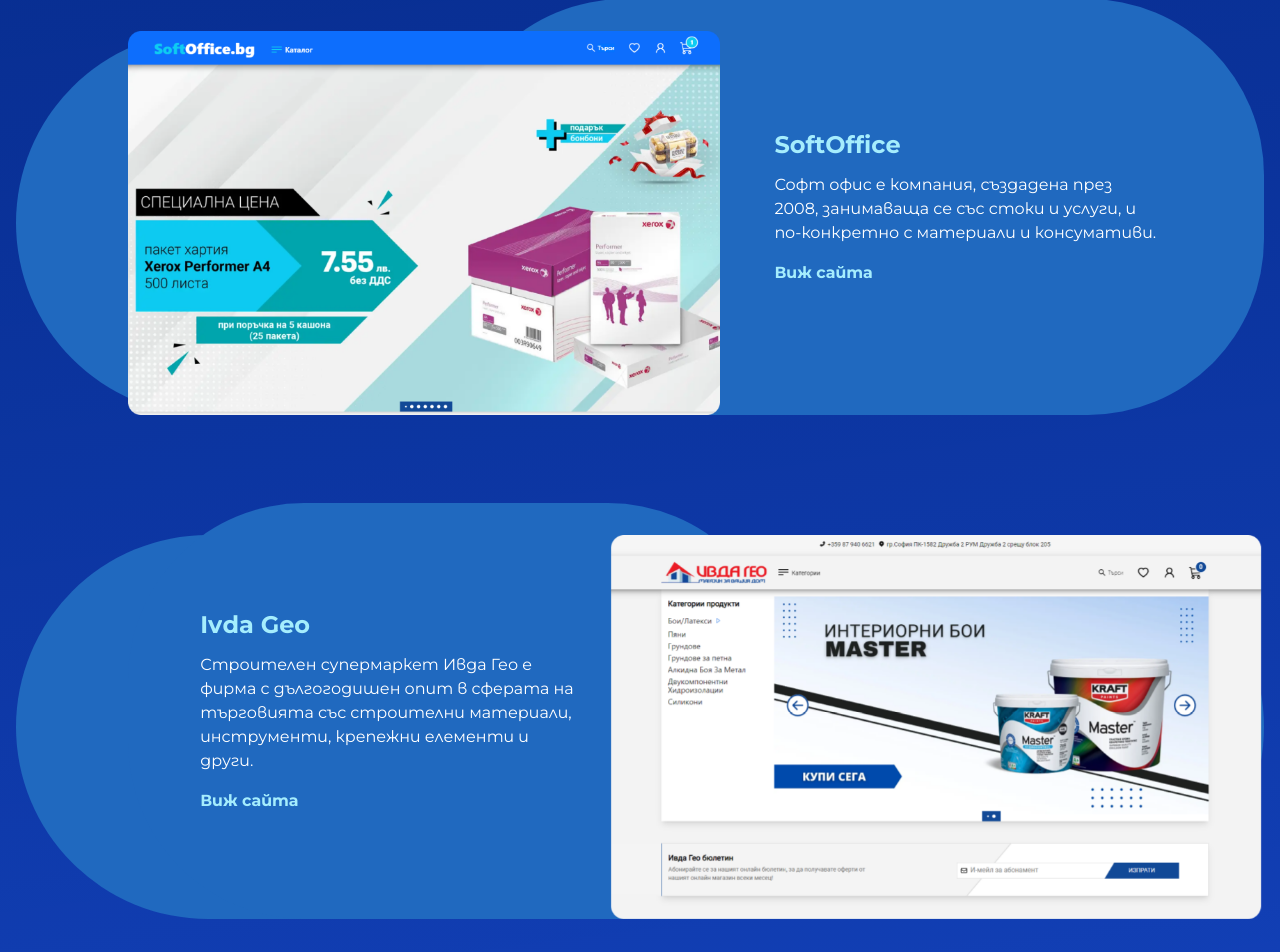
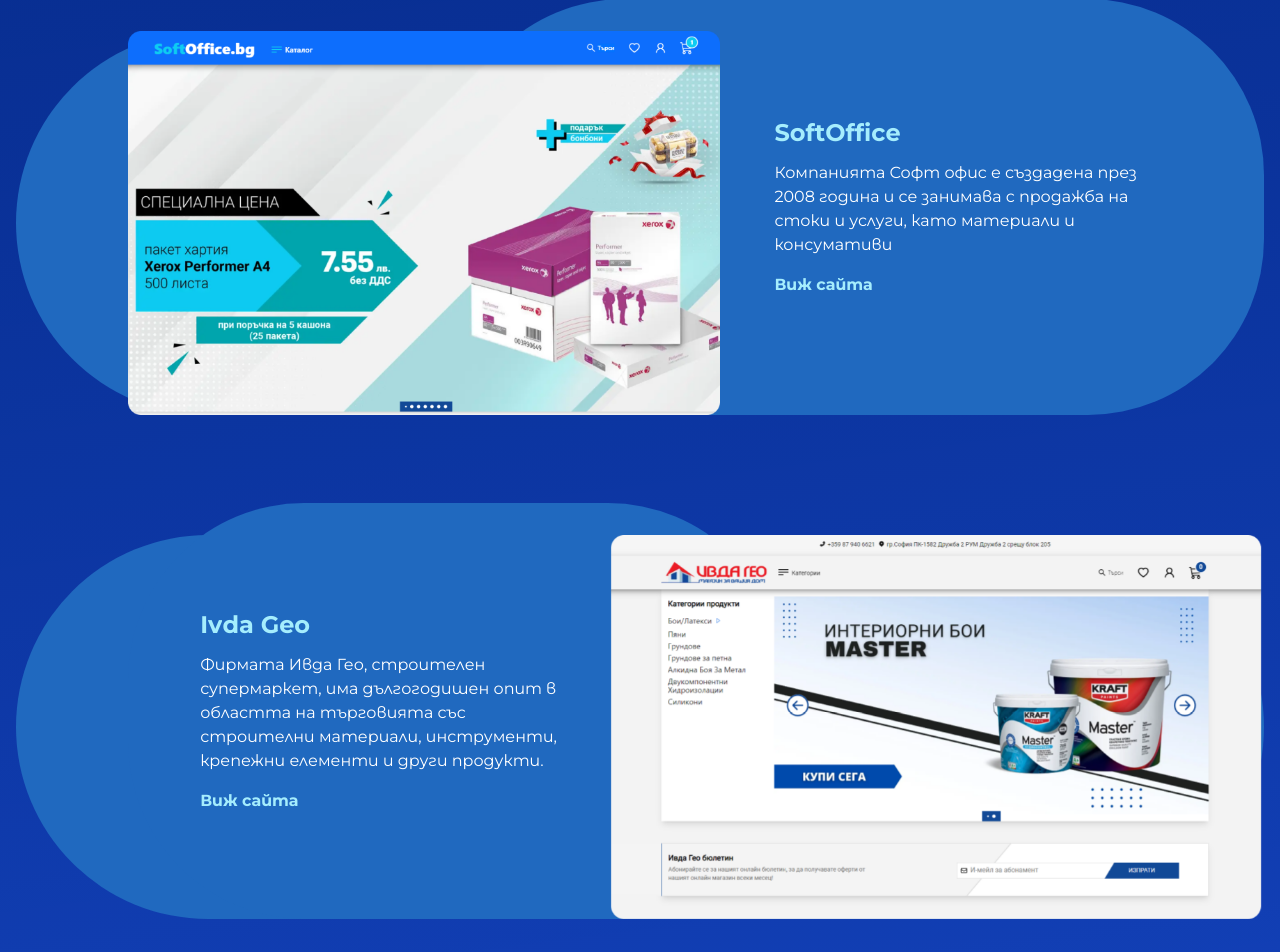
Before and after one commit to StroverIT/Strover, a Next.js app: page / in a window 1280 px wide. Shown: the part 3705-4657 px from the top of the page. Built offline with nearby package versions, Linux system fonts and the light colour scheme; a web font is replaced by a local one.

Commit message:
fixing text

```diff
--- a/components/indexPage/FirmsWhoTrust.js
+++ b/components/indexPage/FirmsWhoTrust.js
@@ -20,16 +20,13 @@ export default function FirmsWhoTrust() {
         <FirmsContainer
           imageUrl="/firms/softoffice.png"
           title="SoftOffice"
-          description={`   Софт офис е компания, създадена през 2008, занимаваща се със
-                стоки и услуги, и по-конкретно с материали и консумативи.`}
+          description={` Компанията Софт офис е създадена през 2008 година и се занимава с продажба на стоки и услуги, като материали и консумативи`}
           siteLink="https://softoffice.bg"
         />{" "}
         <FirmsContainer
           imageUrl="/firms/ivdageo.png"
           title="Ivda Geo"
-          description={`   Строителен супермаркет Ивда Гео e фирма с дългогодишен опит
-          в сферата на търговията със строителни материали,
-          инструменти, крепежни елементи и други.`}
+          description={`Фирмата Ивда Гео, строителен супермаркет, има дългогодишен опит в областта на търговията със строителни материали, инструменти, крепежни елементи и други продукти.`}
           siteLink="https://ivdagepaint.bg"
           isReverse={true}
         />
```
